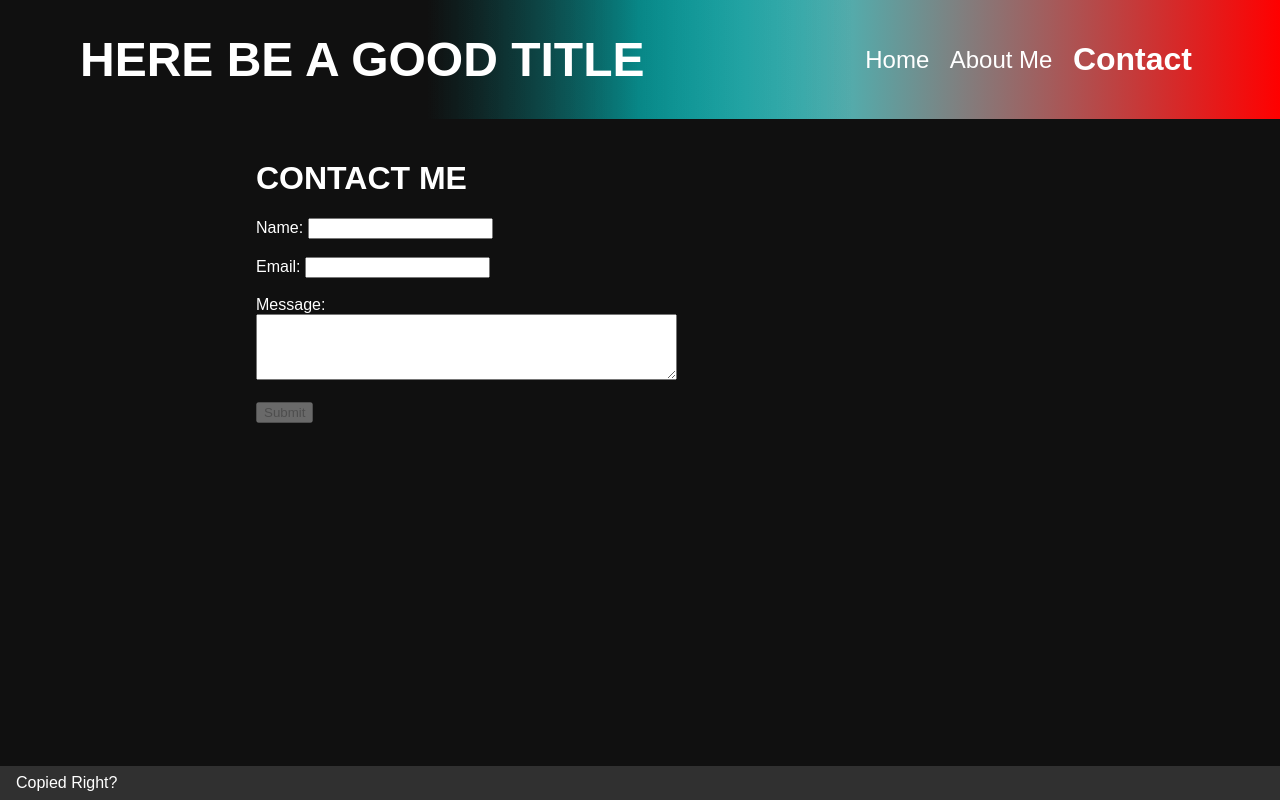
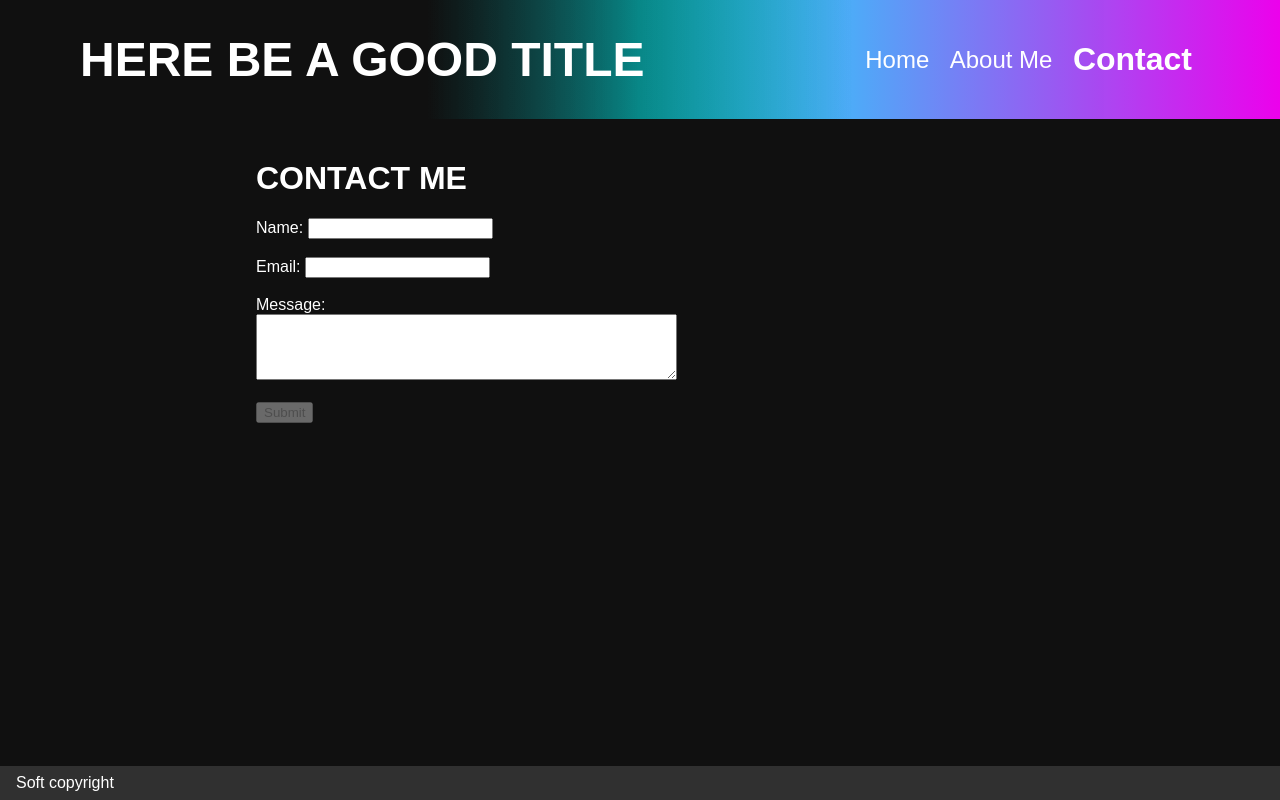
Before and after one commit to TaongaN/Website, a plain HTML site: page contact.html in a window 1280 px wide. Drawn offline with Linux system fonts and the light colour scheme.

```diff
--- a/contact.html
+++ b/contact.html
@@ -7,7 +7,7 @@
   <head>
     <meta charset="utf-8" />
     <title>Contact Page</title>
-    <meta name="description" content="Here be a good description" />
+    <meta name="description" content="An Aspiring Data Scientist" />
     <meta name="viewport" content="width=device-width, initial-scale=1" />
     <link rel="stylesheet" href="main.css" />
     <link rel="shortcut icon" href="res/favicon.ico" type="image/x-icon" />
@@ -38,7 +38,7 @@
       </form>
     </div>
     <!-- TODO -->
-    <div class="footer">Copied Right?</div>
+    <div class="footer">Soft copyright</div>
 
     <script src="javascript/main.js" async defer></script>
     <script src="javascript/contact.js" async defer></script>
--- a/main.css
+++ b/main.css
@@ -42,7 +42,7 @@ table {
 }
 .header-background {
   background: linear-gradient(to right, var(--background-color-main), var(--background-color-main), #0000, #0000),
-    linear-gradient(to right, var(--background-color-main), cyan, red);
+    linear-gradient(to right, var(--background-color-main), rgba(0, 255, 255, 0.999), rgba(255, 0, 255, 0.922));
   width: 100%;
   height: 100%;
   position: absolute;
```
Also changed, not shown: index.html (+2 -2 lines).
